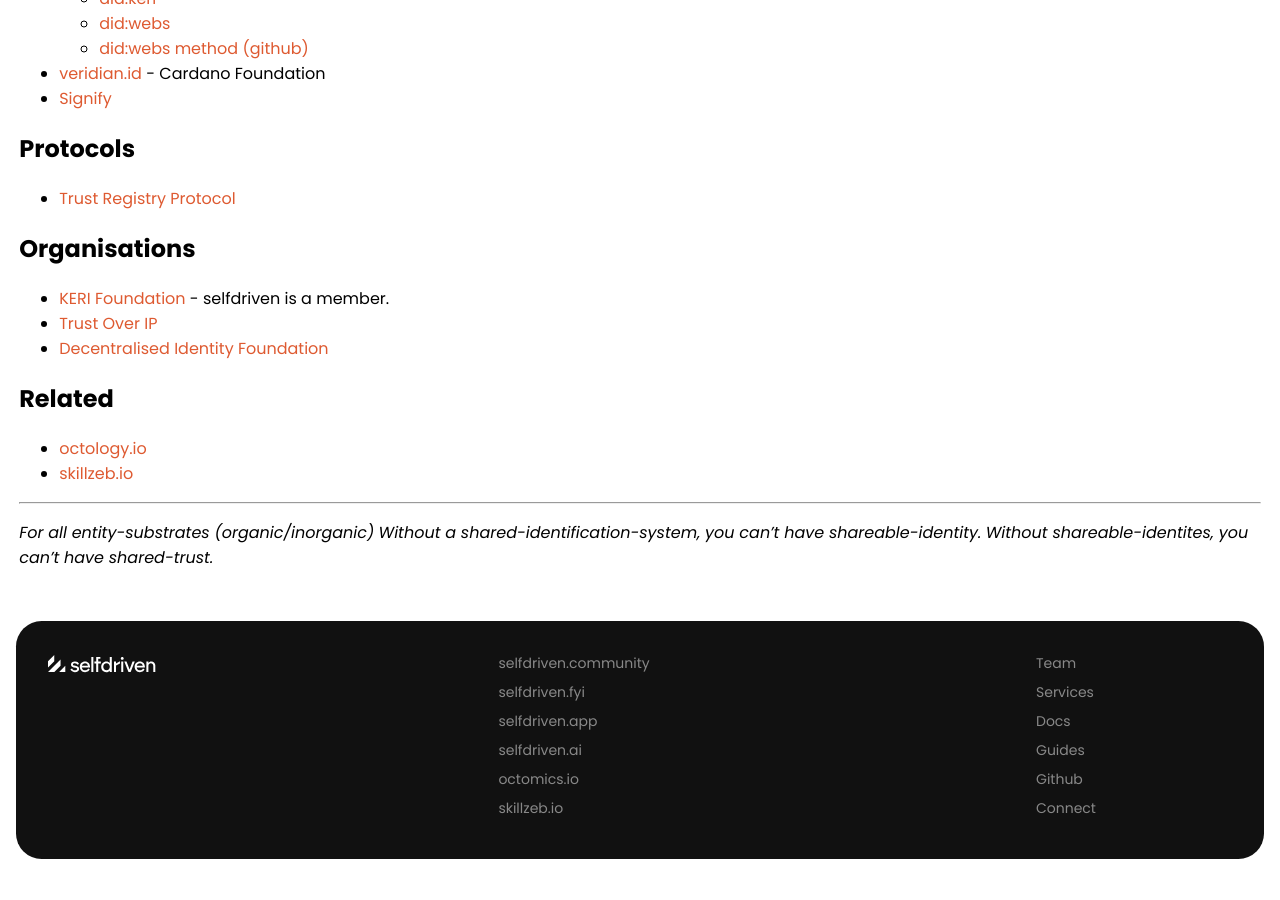
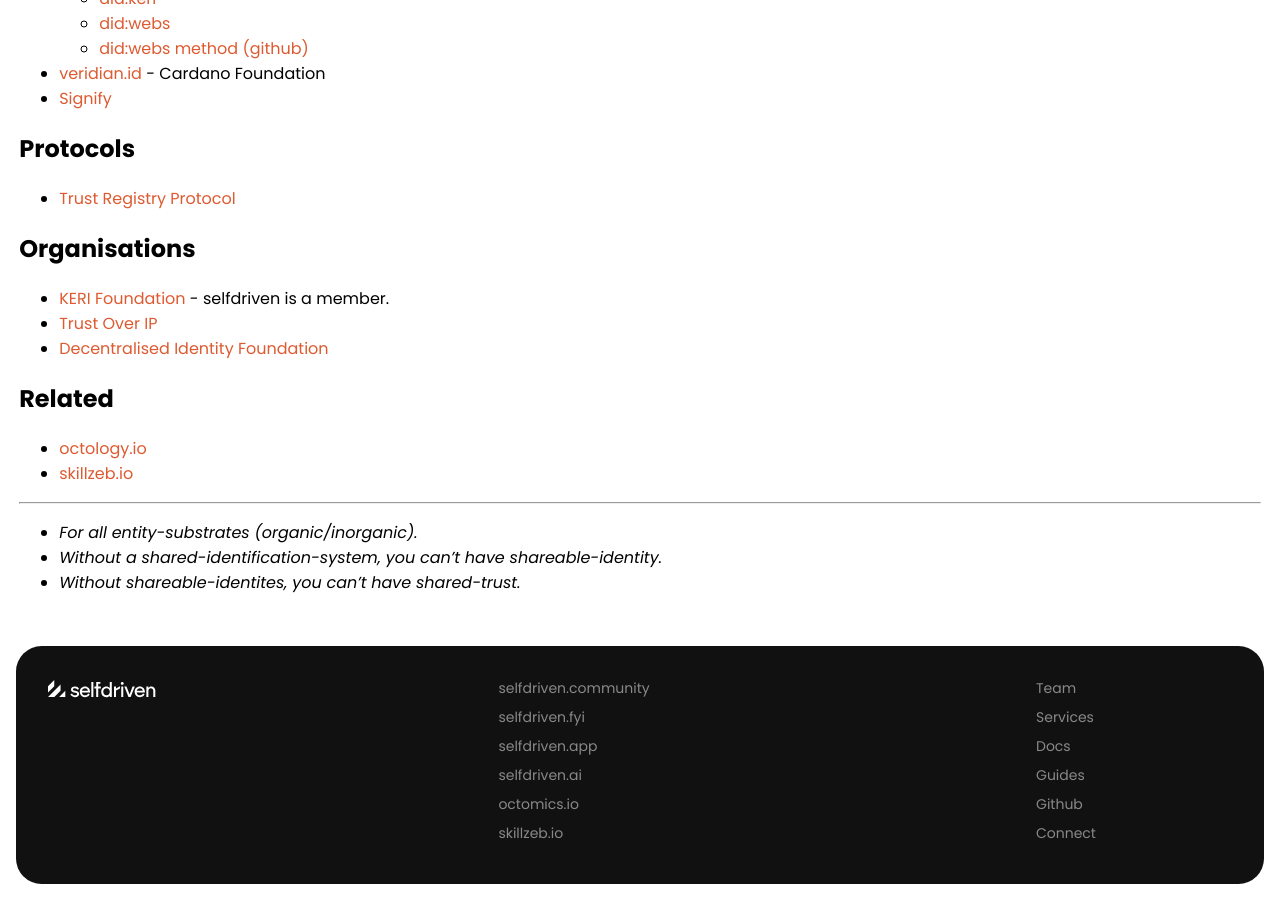
Before and after one commit to selfdriven-foundation/selfdriven-id, a Jekyll site: the page built from docs/index.md, in a window 1280 px wide and 900 px high, scrolled down 851 px. Built offline with Jekyll 4.4.1, drawn with Linux system fonts in a browser that asks for light colours; before the commit the page ends 1726 px from its top, so only the background shows below that.

```diff
--- a/docs/index.md
+++ b/docs/index.md
@@ -49,6 +49,6 @@ title: Home
 
 ---
 
-*For all entity-substrates (organic/inorganic)*
-*Without a shared-identification-system, you can't have shareable-identity.*
-*Without shareable-identites, you can't have shared-trust.*
+- *For all entity-substrates (organic/inorganic).*
+- *Without a shared-identification-system, you can't have shareable-identity.*
+- *Without shareable-identites, you can't have shared-trust.*
```
